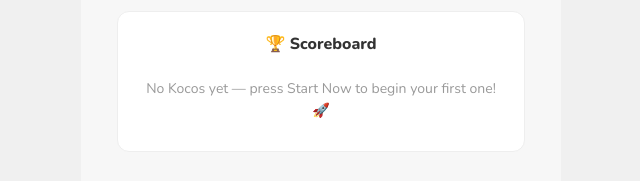
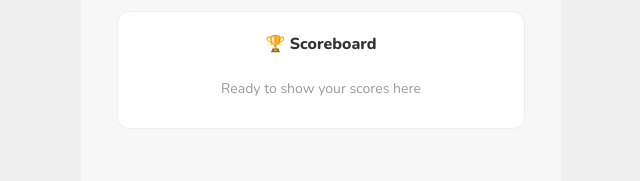
Before and after one commit to masondan/kokoprep, a SvelteKit app: page / in a window 1280 px wide. Shown: the part 495-676 px from the top of the page, without its empty margins (319-959 px from the left). Built offline with nearby package versions, Linux system fonts and the light colour scheme.

Commit message:
update: placeholder text in score panel

```diff
--- a/src/routes/+page.svelte
+++ b/src/routes/+page.svelte
@@ -200,7 +200,7 @@
 					<h3 class="past-kocos-title">🏆 Scoreboard</h3>
 					{#if $testHistory.length === 0}
 						<p class="past-kocos-empty">
-							No Kocos yet — press Start Now to begin your first one! 🚀
+							Ready to show your scores here
 						</p>
 					{:else}
 						{@const visibleCount = showAllHistory ? 15 : 3}
```
